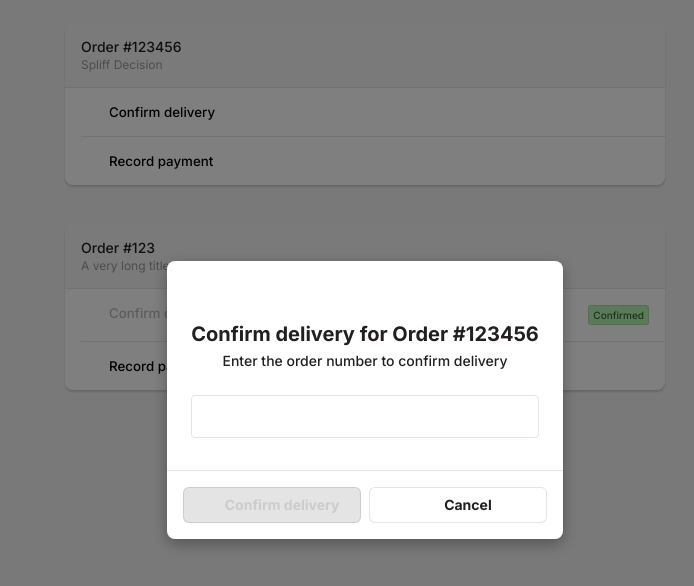
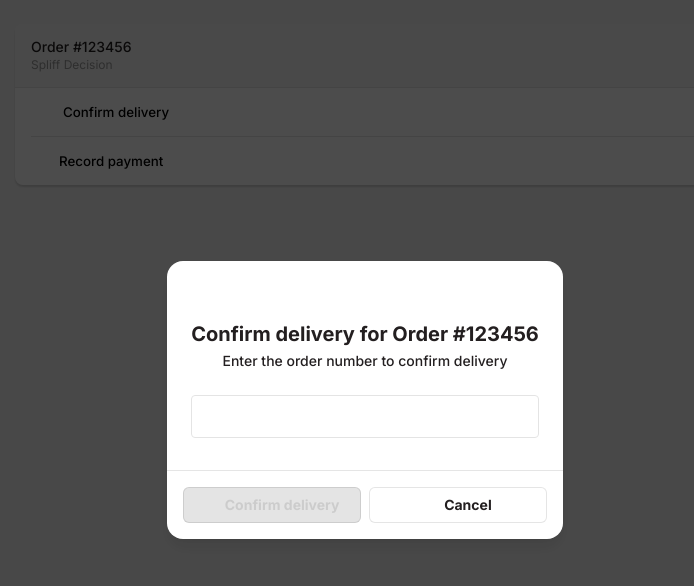
Before and after one commit to dsaos/order-confirmation-ui-assessment, a React (Create React App) app: page / in a window 1280 px wide. Both pictures are taken after a click on the button "Confirm delivery". Shown: the top 586 px of the page, without its empty margins (275-969 px from the left). Built offline with nearby package versions, Linux system fonts and the light colour scheme; some icons are missing.

Commit message:
animations and cleanup

```diff
--- a/src/App.tsx
+++ b/src/App.tsx
@@ -12,12 +12,8 @@ const Main = styled.main`
   background-color: ${FigmaTheme.colors.backgrounds.global};
   color: ${FigmaTheme.colors.typography.base};
   font-family: Inter, sans-serif;
-  line-height: ${FigmaTheme.typography.body.medium.lineHeight}; // consistent throughout all typography sets
-  min-height: calc(100vh - 48px); // offset padding, take up full height
-  display: flex;
-  flex-direction: column;
-  align-items: center;
-  gap: 24px;
+  line-height: ${FigmaTheme.typography.body.medium.lineHeight}; /* consistent throughout all typography sets */
+  min-height: calc(100vh - 48px); /* offset padding, take up full height */
   padding: 24px;
 `;
 
--- a/src/components/Button.tsx
+++ b/src/components/Button.tsx
@@ -8,8 +8,8 @@ type Variant = 'primary' | 'secondary';
 interface ButtonProps {
   variant: Variant;
   children: React.ReactNode;
-  leftIcon?: string;
-  rightIcon?: string;
+  leftIcon?: string; // turns out this plugin doesn't have typing for which icon works either...
+  rightIcon?: string; // ...consider using a different plugin there with stricter typing
 }
 
 const StyledButton = styled.button<{ variant: string }>`
@@ -25,6 +25,7 @@ const StyledButton = styled.button<{ variant: string }>`
   font-size: ${FigmaTheme.typography.body.strong.fontSize};
   line-height: ${FigmaTheme.typography.body.strong.lineHeight};
   color: ${FigmaTheme.colors.typography.base};
+  transition: background-color 200ms ease-in-out, color 200ms ease-in-out;
 
   ${({ variant }) => {
     switch (variant) {
--- a/src/components/Modal.tsx
+++ b/src/components/Modal.tsx
@@ -1,5 +1,6 @@
 import React, { useEffect } from 'react';
 import styled from 'styled-components';
+import { scaleIn, fadeIn } from '../utils/animations';
 
 interface ModalProps {
   isOpen: boolean;
@@ -7,27 +8,32 @@ interface ModalProps {
   children: React.ReactNode;
 }
 
-// TODO: replace with Figma styles
-
 const ModalOverlay = styled.div`
   position: fixed;
   top: 0;
   left: 0;
   width: 100%;
   height: 100%;
-  background-color: rgba(0, 0, 0, 0.5);
+  background-color: rgba(0, 0, 0, 0.7);
   display: flex;
   justify-content: center;
   align-items: center;
   z-index: 1000;
+  animation: ${fadeIn} 0.2s ease-in-out;
 `;
 
 const ModalContent = styled.section`
-  border-radius: 8px;
-  box-shadow: 0 5px 15px rgba(0, 0, 0, 0.3);
+  border-radius: 16px;
+  text-align: center;
+  box-shadow: 0 4px 6px -2px rgba(0, 0, 0, 0.05), 0 10px 15px -3px rgba(0, 0, 0, 0.1);
   max-width: 90%;
   max-height: 90%;
-  overflow-y: auto;
+  overflow: auto;
+  animation: ${scaleIn} 0.2s ease-in-out;
+
+  > *:first-child {
+    min-width: 240px;
+   }
 `;
 
 
--- a/src/components/OrderActionButton.tsx
+++ b/src/components/OrderActionButton.tsx
@@ -24,13 +24,14 @@ interface OrderActionButtonProps {
 
 const StyledActionButton = styled.button`
   border: 0;
-  background: transparent;
+  background-color: transparent;
   border-top: 1px solid ${FigmaTheme.colors.borders.transparent};
   width: 100%;
   display: flex;
   justify-content: space-between;
   gap: 12px;
   padding: 16px 16px 16px 0;
+  cursor: pointer;
 
   span {
     display: flex;
@@ -45,6 +46,25 @@ const StyledActionButton = styled.button`
 
   &::first-of-type {
     border-top-width: 0;
+  }
+
+  /* not in figma, but offering this as an indicator of being interactive; would bring up with designers */
+  > *:first-child {
+   transition: transform 150ms ease-out;
+  }
+
+  &:hover, &:focus {
+    > *:first-child {
+      transform: translateX(4px);
+    }
+  }
+
+  &:disabled {
+    cursor: default;
+
+    > *:first-child {
+      transform: none;
+    }
   }
 `;
 
--- a/src/components/OrderActionCard.tsx
+++ b/src/components/OrderActionCard.tsx
@@ -10,9 +10,10 @@ type OrderActionCardProps = {
 
 const OrderActionCardContainer = styled.section`
   background-color: ${FigmaTheme.colors.backgrounds.container};
-  margin-bottom: 1rem;
+  margin: 0 auto 1rem;
   border-radius: 8px;
-  width: clamp(200px, 600px, 80vw);
+  min-width: 160px;
+  max-width: 700px; /* make this too long and it can be hard to tell what is confirmed */
   overflow: hidden; /* clips the header to the border-radius above */
   box-shadow: 0 2px 2px 0 #00000026;
 
--- a/src/index.css
+++ b/src/index.css
@@ -1,4 +1,5 @@
 body {
+  background-color: #f2f2f2;
   margin: 0;
   -webkit-font-smoothing: antialiased;
   -moz-osx-font-smoothing: grayscale;
--- /dev/null
+++ b/src/utils/animations.ts
@@ -0,0 +1,18 @@
+import { keyframes } from 'styled-components';
+
+export const scaleIn = keyframes`
+  0% {
+    transform: scale(0.9);
+    opacity: 0;
+  }
+
+  100% {
+    transform: scale(1);
+    opacity: 1;
+  }
+`;
+
+export const fadeIn = keyframes`
+  0% { opacity: 0; }
+  100% { opacity: 1; }
+`;
--- a/src/utils/orderData.ts
+++ b/src/utils/orderData.ts
@@ -6,11 +6,13 @@ export const orders: Order[] = [
     description: 'Spliff Decision',
     deliveryConfirmed: false,
     paymentRecorded: false
-  },
+  }
+  /*
   {
     id: 123,
     description: 'A very long title that would spread to two lines and potentially cause issues',
     deliveryConfirmed: true,
     paymentRecorded: false
   }
+  */
 ];
```
